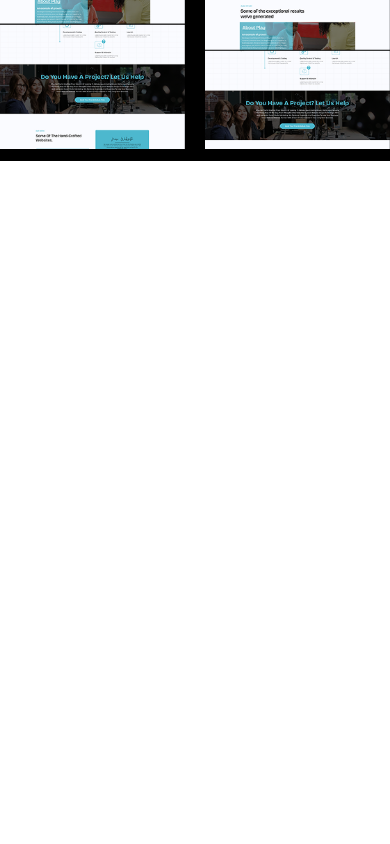
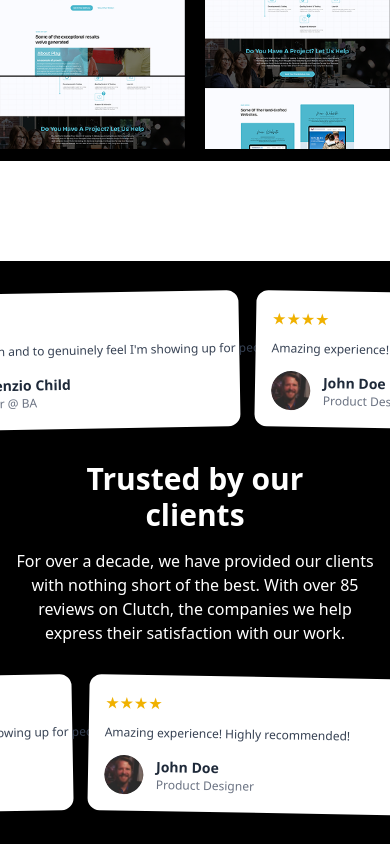
Before and after one commit to safinelahi/hoover-agency, a React (Vite) app: page / in a window 390 px wide. Shown: the part 1063-1907 px from the top of the page. Before the commit the page ends 1324 px from the top, so only its background shows below. Built offline with nearby package versions, Linux system fonts and the light colour scheme.

Commit message:
create a review page with review carousel and responsive

```diff
--- a/src/App.jsx
+++ b/src/App.jsx
@@ -1,7 +1,8 @@
 import "./App.css";
 import NavBar from "./components/NavBar/NavBar";
 import BottomCarouselItems from "./components/BottomCarousel/BottomCarouselItems";
-import UpperCarouselItems from "./components/UpperCarousel/UpperCarouselItems"; // ✅ use this instead of UpperCarousel
+import UpperCarouselItems from "./components/UpperCarousel/UpperCarouselItems";
+import ReviewCarousel from "./components/ReviewCarousel/ReviewCarousel";
 
 function App() {
   return (
@@ -10,6 +11,7 @@ function App() {
       <main>
         <BottomCarouselItems />
         <UpperCarouselItems />
+        <ReviewCarousel/>
       </main>
     </>
   );
--- /dev/null
+++ b/src/components/ReviewCarousel/ReviewCarousel.jsx
@@ -0,0 +1,142 @@
+import { motion } from "framer-motion";
+import reviews from "../../data/reviews.json";
+import ReviewContent from "./ReviewContent";
+
+function ReviewCarousel() {
+  return (
+    <>
+    {/* review carousel 01 */}
+      <div className="container mx-auto w-full overflow-hidden py-8 sm:py-12 bg-black">
+        <motion.div
+          className="flex gap-4 sm:gap-6 md:gap-8"
+          initial={{ x: 0 }}
+          animate={{ x: "-100%" }}
+          transition={{ duration: 20, repeat: Infinity, ease: "linear" }}
+        >
+          {[...reviews, ...reviews].map((review, index) => (
+            <div
+              key={index}
+              className={`
+                flex-shrink-0
+                bg-white
+                rounded-xl
+                shadow-lg
+                p-4 sm:p-6
+                min-w-[240px]
+                sm:min-w-[300px]
+                md:min-w-[350px]
+                lg:min-w-[400px]
+                max-w-[90%]
+                sm:max-w-none
+                ${index % 2 === 0 ? "-rotate-1" : "rotate-1"}
+              `}
+            >
+              {/* Rating */}
+              <div className="flex mb-2 sm:mb-3">
+                {Array.from({ length: review.rating }).map((_, i) => (
+                  <span
+                    key={i}
+                    className="text-yellow-500 text-base sm:text-lg"
+                  >
+                    ★
+                  </span>
+                ))}
+              </div>
+
+              {/* Comment */}
+              <p className="text-xs sm:text-sm md:text-base text-gray-700 mb-3 sm:mb-4 leading-relaxed w-100">
+                {review.comment}
+              </p>
+
+              {/* Profile */}
+              <div className="flex items-center gap-3 sm:gap-4">
+                <img
+                  src={review.image}
+                  alt={review.name}
+                  className="w-10 h-10 sm:w-12 sm:h-12 rounded-full object-cover"
+                />
+                <div>
+                  <h4 className="text-sm sm:text-base font-semibold text-gray-800">
+                    {review.name}
+                  </h4>
+                  <p className="text-xs sm:text-sm text-gray-500">
+                    {review.position}
+                  </p>
+                </div>
+              </div>
+            </div>
+          ))}
+        </motion.div>
+      </div>
+
+      {/* review content */}
+      <ReviewContent />
+
+      {/* review carousel 02 */}
+      <div className="container mx-auto w-full overflow-hidden py-8 sm:py-12 bg-black">
+        <motion.div
+          className="flex gap-4 sm:gap-6 md:gap-8"
+          initial={{ x: "-100%"}}
+          animate={{ x: 0 }}
+          transition={{ duration: 20, repeat: Infinity, ease: "linear" }}
+        >
+          {[...reviews, ...reviews].map((review, index) => (
+            <div
+              key={index}
+              className={`
+                flex-shrink-0
+                bg-white
+                rounded-xl
+                shadow-lg
+                p-4 sm:p-6
+                min-w-[240px]
+                sm:min-w-[300px]
+                md:min-w-[350px]
+                lg:min-w-[400px]
+                max-w-[90%]
+                sm:max-w-none
+                ${index % 2 === 0 ? "-rotate-1" : "rotate-1"}
+              `}
+            >
+              {/* Rating */}
+              <div className="flex mb-2 sm:mb-3">
+                {Array.from({ length: review.rating }).map((_, i) => (
+                  <span
+                    key={i}
+                    className="text-yellow-500 text-base sm:text-lg"
+                  >
+                    ★
+                  </span>
+                ))}
+              </div>
+
+              {/* Comment */}
+              <p className="text-xs sm:text-sm md:text-base text-gray-700 mb-3 sm:mb-4 leading-relaxed w-100">
+                {review.comment}
+              </p>
+
+              {/* Profile */}
+              <div className="flex items-center gap-3 sm:gap-4">
+                <img
+                  src={review.image}
+                  alt={review.name}
+                  className="w-10 h-10 sm:w-12 sm:h-12 rounded-full object-cover"
+                />
+                <div>
+                  <h4 className="text-sm sm:text-base font-semibold text-gray-800">
+                    {review.name}
+                  </h4>
+                  <p className="text-xs sm:text-sm text-gray-500">
+                    {review.position}
+                  </p>
+                </div>
+              </div>
+            </div>
+          ))}
+        </motion.div>
+      </div>
+    </>
+  );
+}
+
+export default ReviewCarousel;
--- /dev/null
+++ b/src/components/ReviewCarousel/ReviewContent.jsx
@@ -0,0 +1,27 @@
+import React from "react";
+
+const ReviewContent = () => {
+  return (
+    <>
+      <div className=" container mx-auto w-full bg-black  flex justify-center">
+        <div className="flex flex-col items-center text-center px-4">
+          <h1 className="text-white text-3xl sm:text-4xl md:text-5xl lg:text-[54px] font-bold">
+            Trusted by our
+          </h1>
+          <h1 className="text-white text-3xl sm:text-4xl md:text-5xl lg:text-[54px] font-bold mb-4">
+            clients
+          </h1>
+
+          <p className="text-white text-base sm:text-lg md:text-xl font-medium max-w-full sm:max-w-md md:max-w-xl lg:max-w-2xl">
+            For over a decade, we have provided our clients with nothing short
+            of the best. With over 85 reviews on Clutch, the companies we help
+            express their satisfaction with our work.
+          </p>
+        </div>
+      </div>
+      {/* review carousel  */}
+    </>
+  );
+};
+
+export default ReviewContent;
--- /dev/null
+++ b/src/data/reviews.json
@@ -0,0 +1,23 @@
+[
+  {
+    "rating": 5,
+    "comment": "I want connection and to genuinely feel I'm showing up for people...",
+    "image": "/src/assets/images/person01.svg",
+    "name": "Mackenzio Child",
+    "position": "Founder @ BA"
+  },
+  {
+    "rating": 4,
+    "comment": "Amazing experience! Highly recommended!",
+    "image": "/src/assets/images/person01.svg",
+    "name": "John Doe",
+    "position": "Product Designer"
+  },
+  {
+    "rating": 5,
+    "comment": "Outstanding support and beautiful UI.",
+    "image": "/src/assets/images/person01.svg",
+    "name": "Sarah Johnson",
+    "position": "CEO, Creative Labs"
+  }
+]
```
Also changed, not shown: src/assets/images/person01.svg (added).
